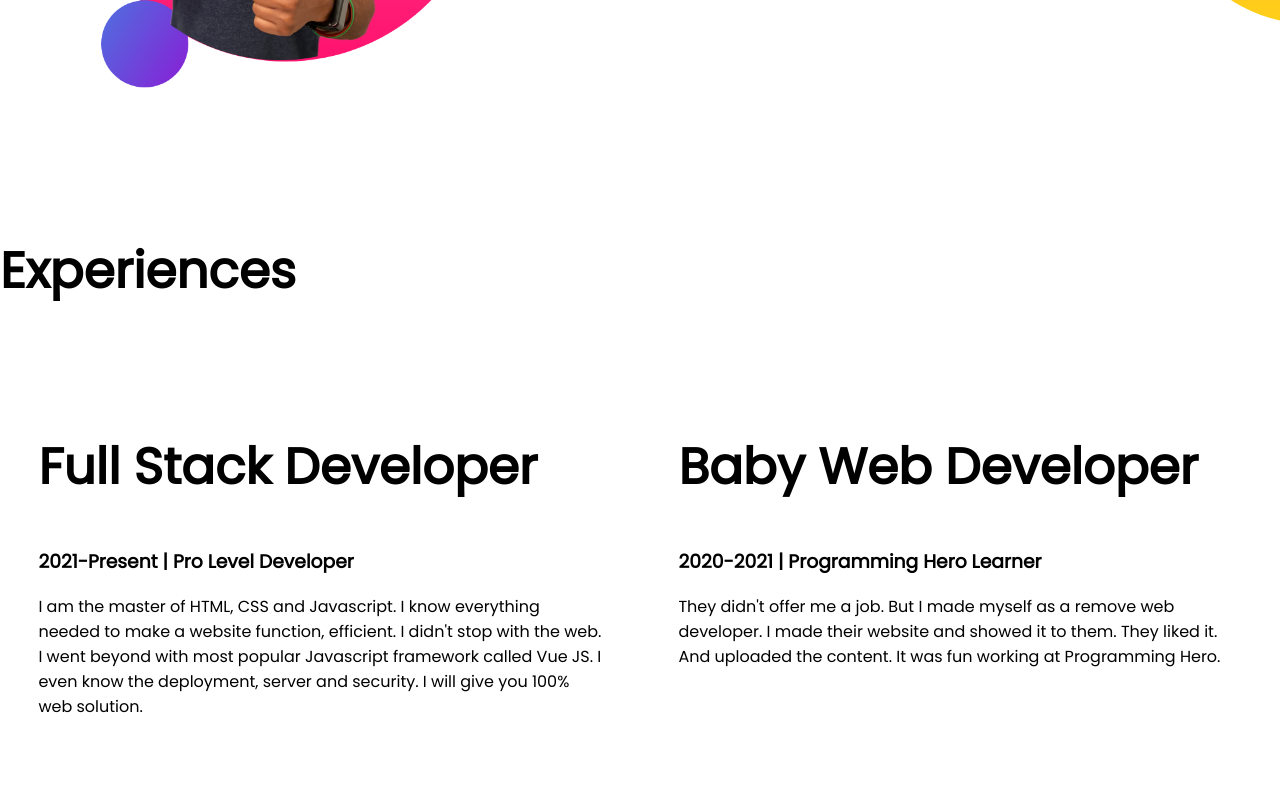
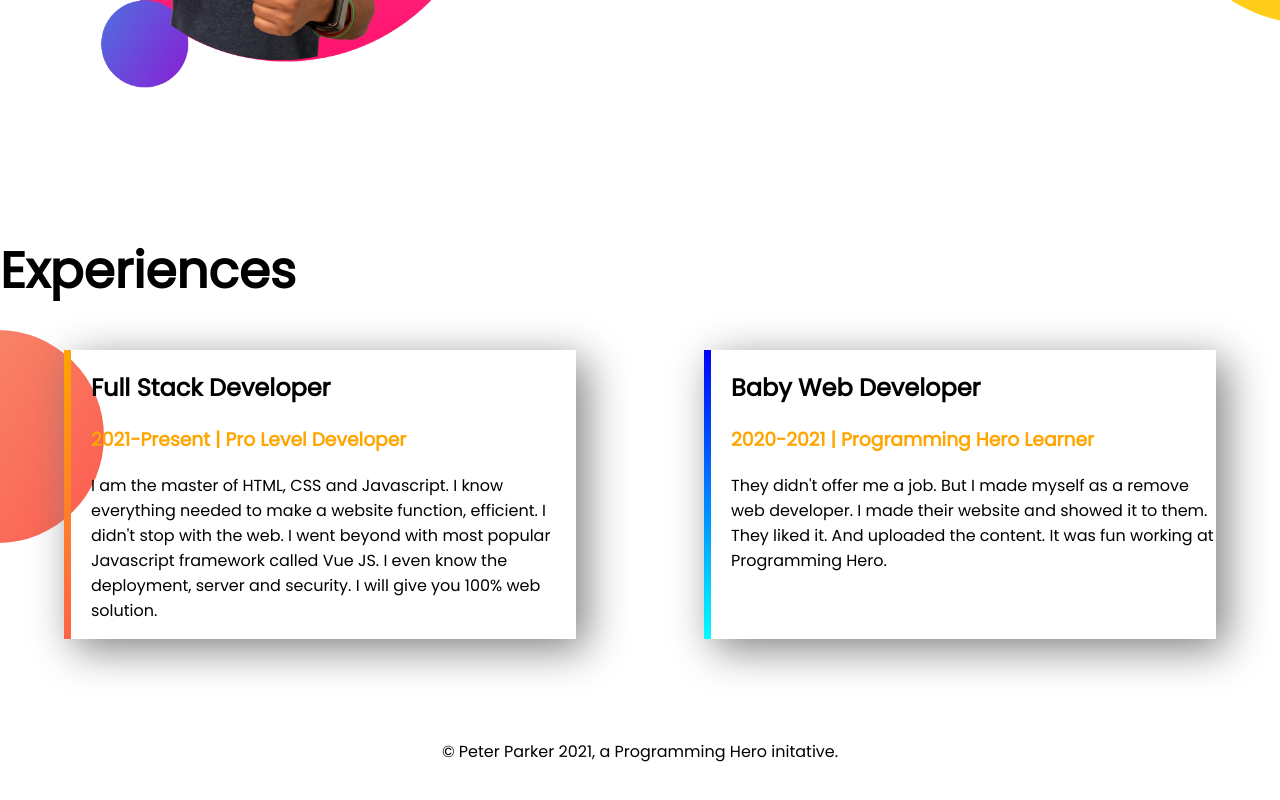
Before and after one commit to mdriazuddin417/developer-portfolio, a plain HTML site: page index.html in a window 1280 px wide. Shown: the part 1023-1823 px from the top of the page. Drawn offline with Linux system fonts and the light colour scheme.

Commit message:
full-stack

```diff
--- a/index.html
+++ b/index.html
@@ -48,12 +48,12 @@
         >
       </div>
     </section>
-    <section>
+    <section class="experience-area">
       <h1>Experiences</h1>
       <div class="flexible-container">
-        <div class="half-width">
-          <h1>Full Stack Developer</h1>
-          <h3>2021-Present | Pro Level Developer</h3>
+        <div id="full-stack-experience" class="experience-item">
+          <h2>Full Stack Developer</h2>
+          <h3 class="orange-color">2021-Present | Pro Level Developer</h3>
           <p>
             I am the master of HTML, CSS and Javascript. I know everything
             needed to make a website function, efficient. I didn't stop with the
@@ -62,9 +62,9 @@
             100% web solution.
           </p>
         </div>
-        <div class="half-width">
-          <h1>Baby Web Developer</h1>
-          <h3>2020-2021 | Programming Hero Learner</h3>
+        <div id="web-dev-experience" class="experience-item">
+          <h2>Baby Web Developer</h2>
+          <h3 class="orange-color">2020-2021 | Programming Hero Learner</h3>
           <p>
             They didn't offer me a job. But I made myself as a remove web
             developer. I made their website and showed it to them. They liked
@@ -74,5 +74,8 @@
         </div>
       </div>
     </section>
+    <footer>
+      <p>&copy Peter Parker 2021, a Programming Hero initative.</p>
+    </footer>
   </body>
 </html>
--- a/style.css
+++ b/style.css
@@ -36,3 +36,30 @@ h1 {
   background-repeat: no-repeat;
   background-position: right;
 }
+.experience-item {
+  width: 40%;
+  box-shadow: 10px 10px 40px gray;
+  margin-right: 5%;
+  padding-left: 20px;
+  margin-left: 5%;
+
+
+}
+.experience-area {
+  background-image: url(images/exp-bg.png);
+  background-repeat: no-repeat;
+  background-position: left;
+}
+#web-dev-experience{
+  border-left:7px solid;
+  border-image: linear-gradient(blue,cyan);
+  border-image-slice: 1;
+
+}
+#full-stack-experience{
+
+  border-left: 7px solid;
+  border-image:linear-gradient(orange,tomato) ;
+  border-image-slice: 1;
+}
+footer p{text-align: center;}
```
